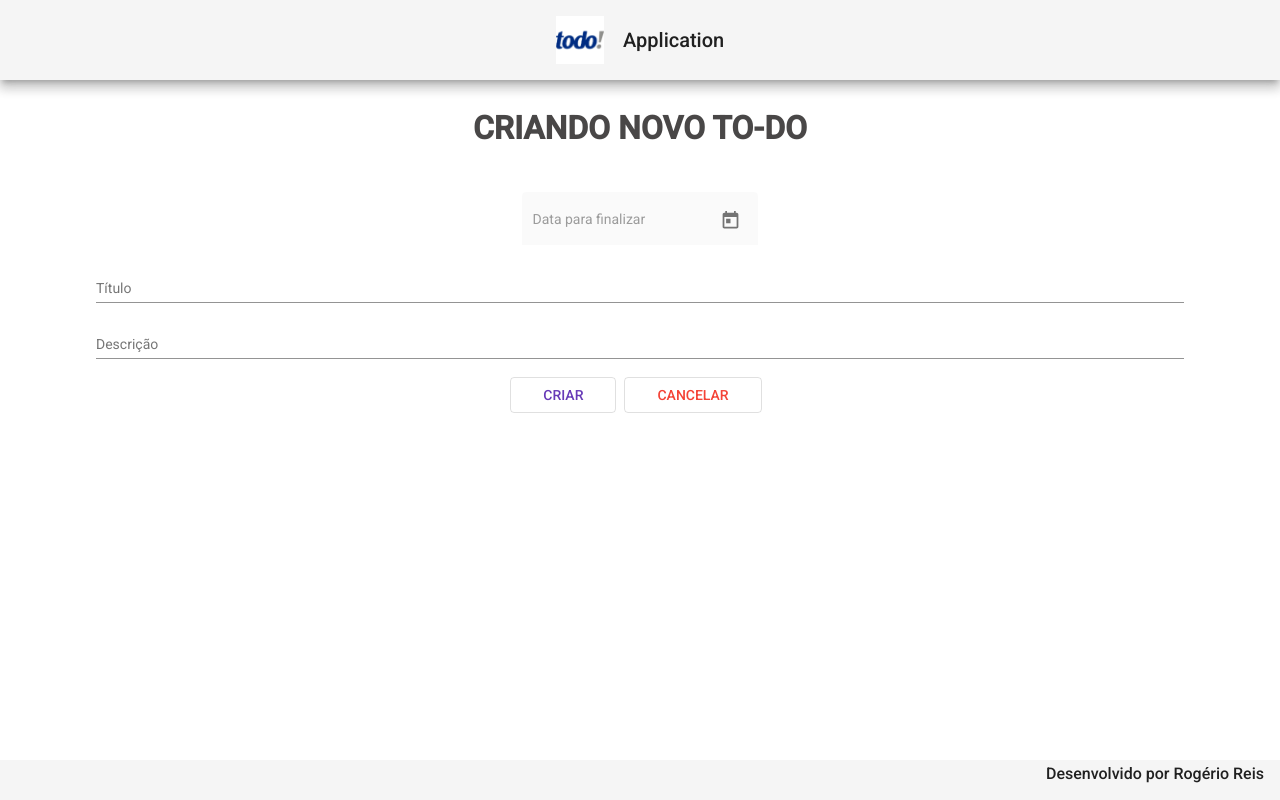
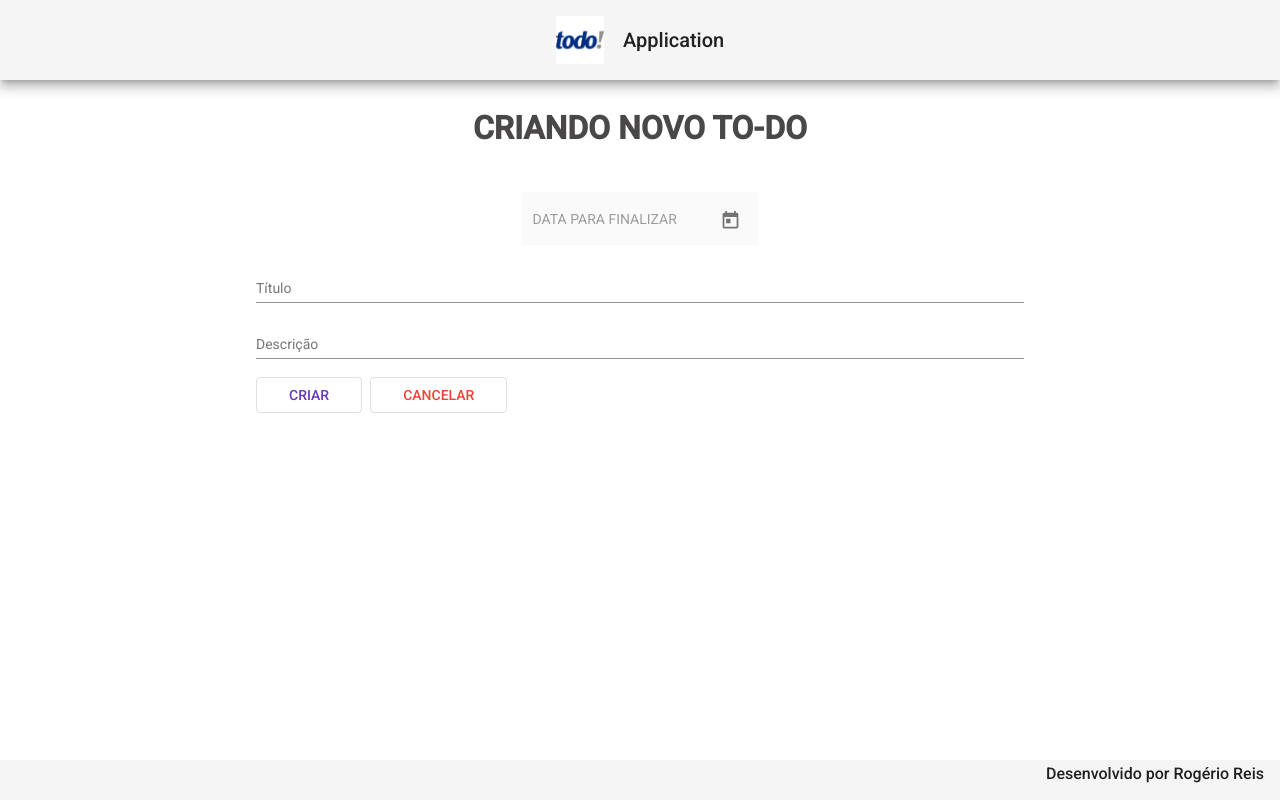
Before and after one commit to rogeriotadeudosreis/Todo, an Angular app: page /create in a window 1280 px wide. Built offline with nearby package versions, Linux system fonts and the light colour scheme.

Commit message:
componente create (parte 2) botão cancelar implementado

```diff
--- a/src/app/app-routing.module.ts
+++ b/src/app/app-routing.module.ts
@@ -14,9 +14,9 @@ const routes: Routes = [
     component: FinalizadosComponent,
   },
   {
-    path: 'create',
+    path: "create",
     component: CreateComponent,
-  }
+  },
 ];
 
 @NgModule({
--- a/src/app/component/create/create.component.css
+++ b/src/app/component/create/create.component.css
@@ -1,5 +1,5 @@
 form {
-  width: 85%;
+  width: 60%;
   margin: 2rem auto 0 auto;
   text-align: center;
 }
@@ -21,6 +21,7 @@ h1 {
 
 .buttons {
   width: 100%;
+  text-align: start;
 }
 
 button {
--- a/src/app/component/create/create.component.html
+++ b/src/app/component/create/create.component.html
@@ -1,7 +1,7 @@
 <form>
   <h1>CRIANDO NOVO TO-DO</h1>
   <mat-form-field class="data-finalizar" appearance="fill">
-    <mat-label>Data para finalizar</mat-label>
+    <mat-label>DATA PARA FINALIZAR</mat-label>
     <input matInput [matDatepicker]="dp3" disabled />
     <mat-datepicker-toggle matSuffix [for]="dp3"></mat-datepicker-toggle>
     <mat-datepicker #dp3 disabled="false"></mat-datepicker>
@@ -20,7 +20,7 @@
 
   <div class="buttons">
       <button mat-stroked-button color="primary">CRIAR</button>
-      <button mat-stroked-button color="warn">CANCELAR</button>
+      <button (click)="cancel()" mat-stroked-button color="warn">CANCELAR</button>
   </div>
 
 </form>
--- a/src/app/component/create/create.component.ts
+++ b/src/app/component/create/create.component.ts
@@ -1,15 +1,17 @@
-import { Component, OnInit } from '@angular/core';
+import { Component, OnInit } from "@angular/core";
+import { Router } from "@angular/router";
 
 @Component({
-  selector: 'app-create',
-  templateUrl: './create.component.html',
-  styleUrls: ['./create.component.css']
+  selector: "app-create",
+  templateUrl: "./create.component.html",
+  styleUrls: ["./create.component.css"],
 })
 export class CreateComponent implements OnInit {
+  constructor(private router: Router) {}
 
-  constructor() { }
+  ngOnInit(): void {}
 
-  ngOnInit(): void {
+  cancel(): void {
+    this.router.navigate([""]);
   }
-
 }
--- a/src/app/components/read-all/read-all.component.html
+++ b/src/app/components/read-all/read-all.component.html
@@ -4,7 +4,7 @@
       Tasks finalizadas
     </button>
   </div>
-  <button class="novo-todo mat-elevation-z8" mat-stroked-button color="primary">
+  <button routerLink="create" class="novo-todo mat-elevation-z8" mat-stroked-button color="primary">
     NOVO TO-DO
   </button>
 
```
